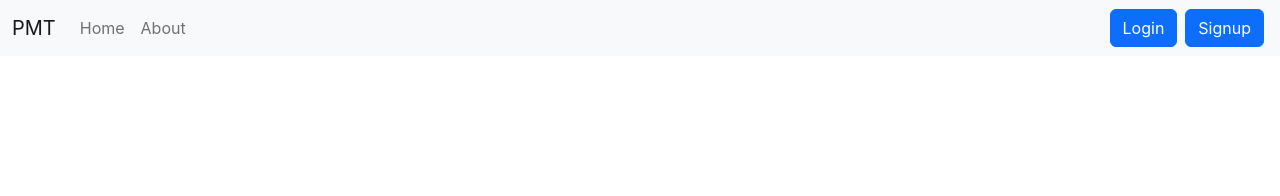
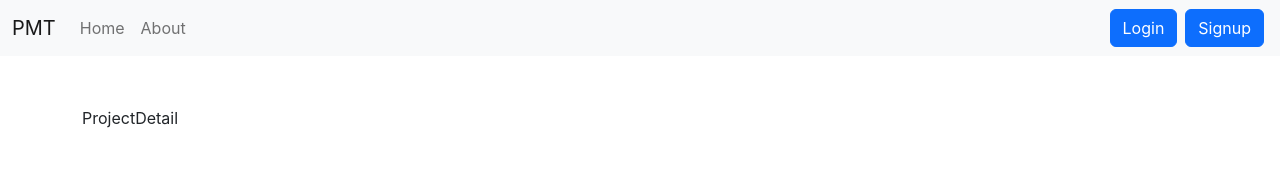
Before and after one commit to vatsalmanvar/Project_Management_Tool, a React (Create React App) app in the folder frontend/: page /project/1 in a window 1280 px wide. Shown: the top 196 px of the page. Built offline with nearby package versions, Linux system fonts and the light colour scheme.

Commit message:
projectDetails component is added

```diff
--- a/frontend/src/App.js
+++ b/frontend/src/App.js
@@ -6,7 +6,9 @@ import Login from "./components/Login";
 import Signup from "./components/Signup";
 import Home from "./components/Home";
 import About from "./components/About";
+import ProjectDetail from './components/ProjectDetail';
 import {useState} from 'react';
+
 
 function App() {
 
@@ -34,6 +36,7 @@ function App() {
             <Route exact path="/about" element={<About/>}></Route>
             <Route exact path="/login" element={<Login showAlert={showAlert}/>}></Route>
             <Route exact path="/signup" element={<Signup showAlert={showAlert}/>}></Route>
+            <Route exact path="/project/:projectId" element={<ProjectDetail showAlert={showAlert}/>}></Route>
           </Routes>
         </div>
       </BrowserRouter>
--- /dev/null
+++ b/frontend/src/components/ProjectDetail.js
@@ -0,0 +1,15 @@
+import React from 'react'
+import { useParams } from 'react-router-dom'
+
+
+
+function ProjectDetail() {
+    const params = useParams();
+    const projectId = params.projectId;
+    console.log(projectId);
+  return (
+    <div>ProjectDetail</div>
+  )
+}
+
+export default ProjectDetail
--- a/frontend/src/components/Projects.js
+++ b/frontend/src/components/Projects.js
@@ -1,5 +1,6 @@
 import React, { useState, useEffect } from 'react'
 import ProjectItem from './ProjectItem';
+import { Link } from "react-router-dom";
 
 function Projects() {
 
@@ -35,7 +36,7 @@ function Projects() {
           :
           projects.map((proj, index)=>{
             return (<div className="col-md-4" key={index}>
-              <ProjectItem project={proj} />
+              <Link to={`/project/${proj._id}`}> <ProjectItem project={proj} /> </Link>
             </div>)
           })
 
@@ -46,3 +47,5 @@ function Projects() {
 }
 
 export default Projects
+
+//
```
